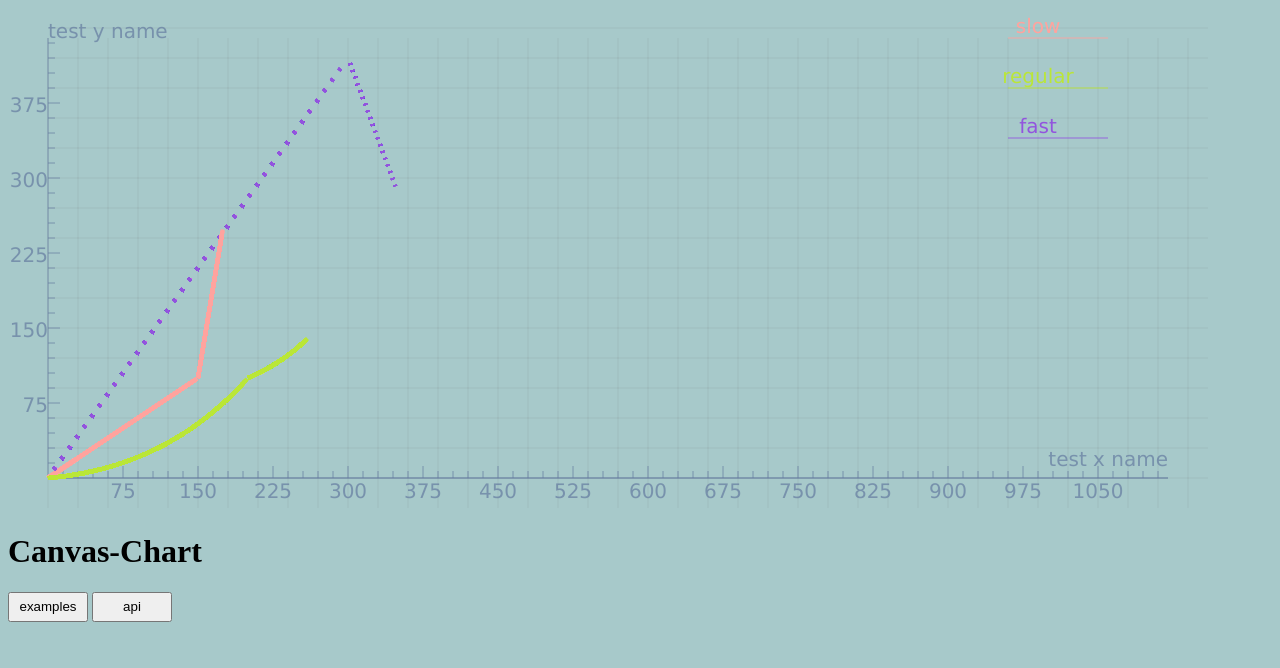
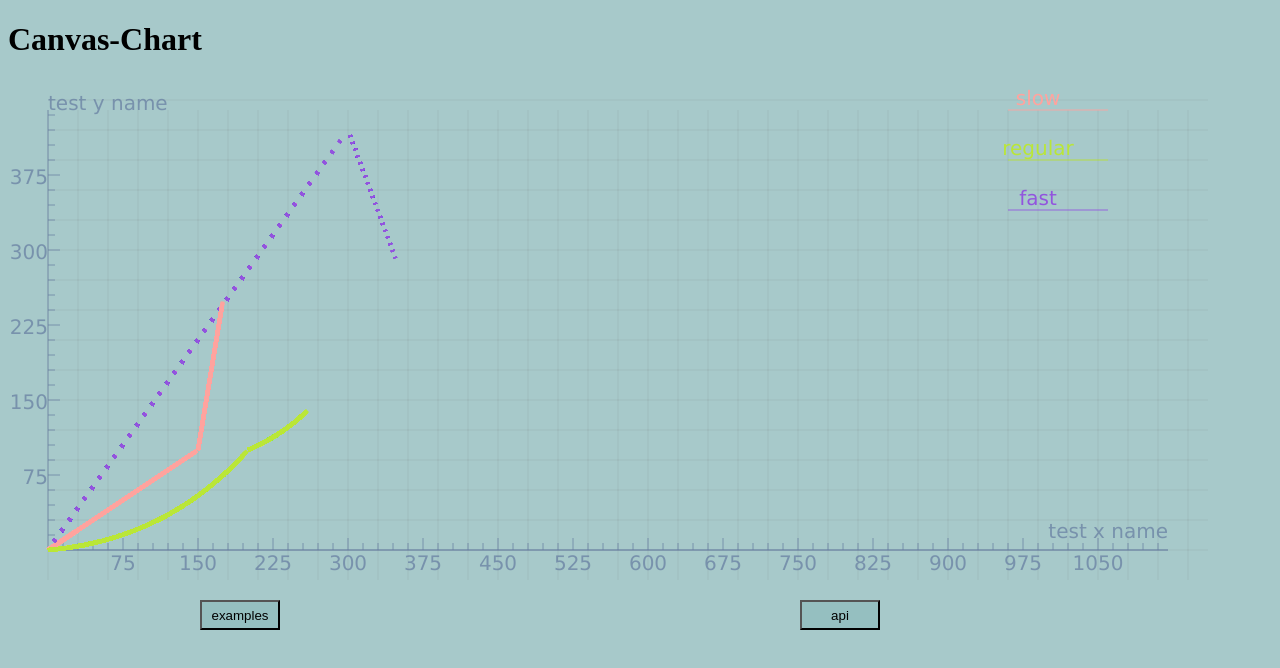
Before and after one commit to chsx258/canvas-table, a website: page pub/index.html in a window 1280 px wide. Drawn offline with Linux system fonts and the light colour scheme.

Commit message:
small change in server.js                add references
               README.md

               index.html
               add button
               jump back added
               change legend location
               updata readme.html
               colors and positions

```diff
--- a/pub/index.html
+++ b/pub/index.html
@@ -13,14 +13,16 @@
     </style>
 </head>
 <body>
-
+    <h1>Canvas-Chart</h1>
     <div id="chart0" width="1920" height="800"></div>
     <script src='CanvasChart.js'></script>
     <script src='example0.js'></script>
     <div id="examples" width ='800' height="200">
     </div>
-    <h1>Canvas-Chart</h1>
-    <button  name="examples" value="examples" onclick = "location.href ='examples.html' " style="height: 30px;width: 80px"> examples</button>
-    <button name="api" value='api' onclick="location.href = 'readme.html'" style="height: 30px;width: 80px"> api </button>
+
+    <button  name="examples" value="examples" onclick = "location.href ='examples.html' " style="height: 30px;
+    width: 80px;position: absolute;top:600px;left: 200px;background-color: rgba(95,158,160,.25)"> examples</button>
+    <button name="api" value='api' onclick="location.href = 'readme.html'" style="height: 30px;
+    width: 80px;position: absolute;top:600px;left:800px;background-color: rgba(95,158,160,.25)"> api </button>
 </body>
 </html>
```
Also changed, not shown: pub/examples.html (+1 -1 lines), pub/readme.html (+1 -1 lines).
